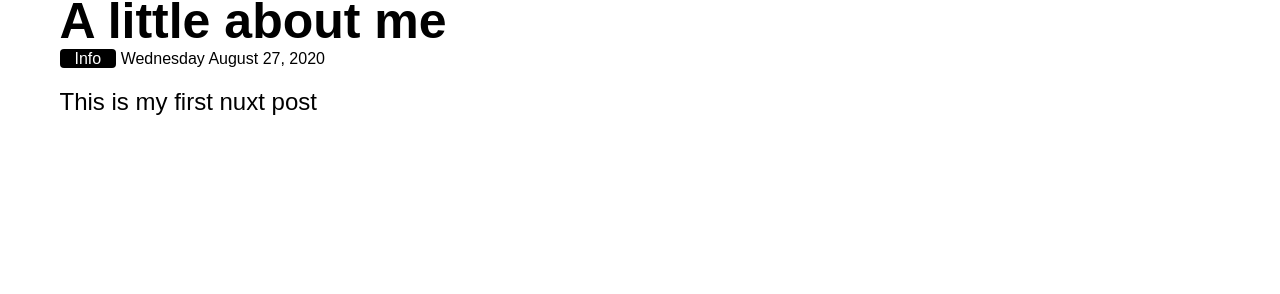
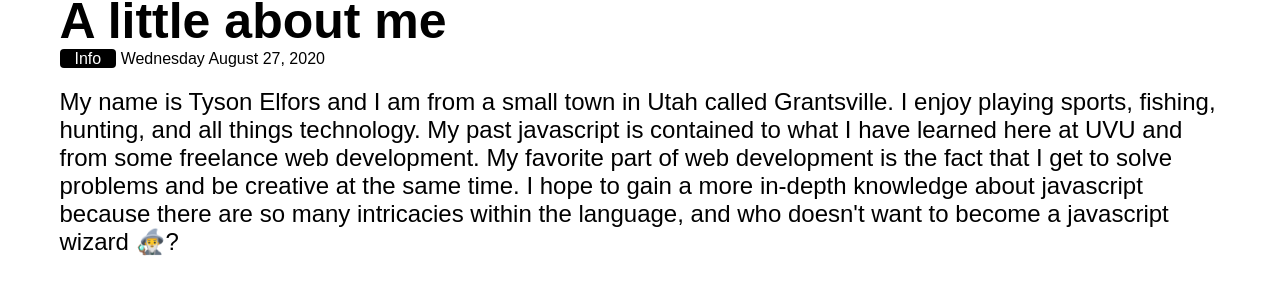
Before and after one commit to tyelf22/nuxtBlog, a Nuxt app: page /posts/1 in a window 1280 px wide. Shown: the part 498-792 px from the top of the page. Built offline with nearby package versions, Linux system fonts and the light colour scheme; a web font is replaced by a local one.

Commit message:
added blog post 1

```diff
--- a/posts.js
+++ b/posts.js
@@ -3,7 +3,10 @@
         id: 1,
         title: 'A little about me',
         subtitle: 'The one about me',
-        body: 'This is my first nuxt post',
+        body: "My name is Tyson Elfors and I am from a small town in Utah called Grantsville. I enjoy playing sports, fishing, hunting, and all things technology. \
+        My past javascript is contained to what I have learned here at UVU and from some freelance web development. My favorite part of web development is the fact \
+        that I get to solve problems and be creative at the same time. I hope to gain a more in-depth knowledge about javascript because there are so many intricacies  \
+        within the language, and who doesn't want to become a javascript wizard 🧙‍♂️?",
         tag: 'Info',
         imageUrl: 'https://images.pexels.com/photos/954289/pexels-photo-954289.jpeg?auto=compress&cs=tinysrgb&dpr=2&h=750&w=1260',
         date: 'Wednesday August 27, 2020'
```
